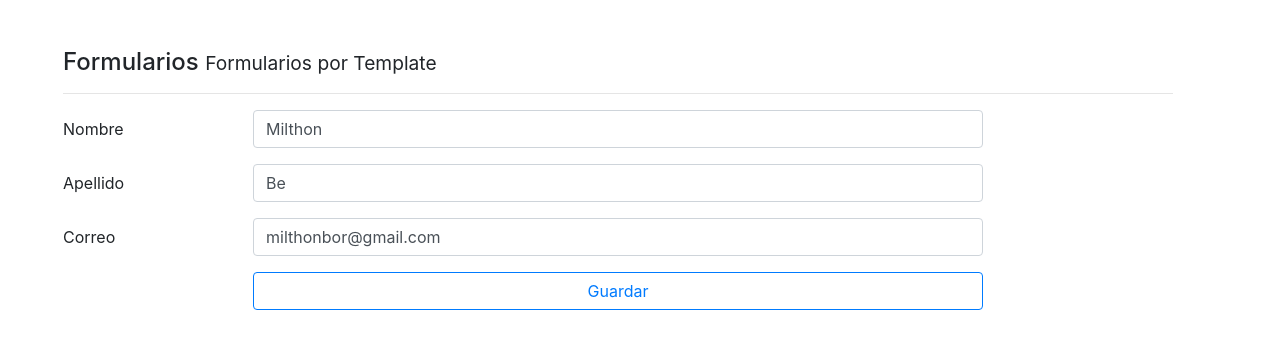
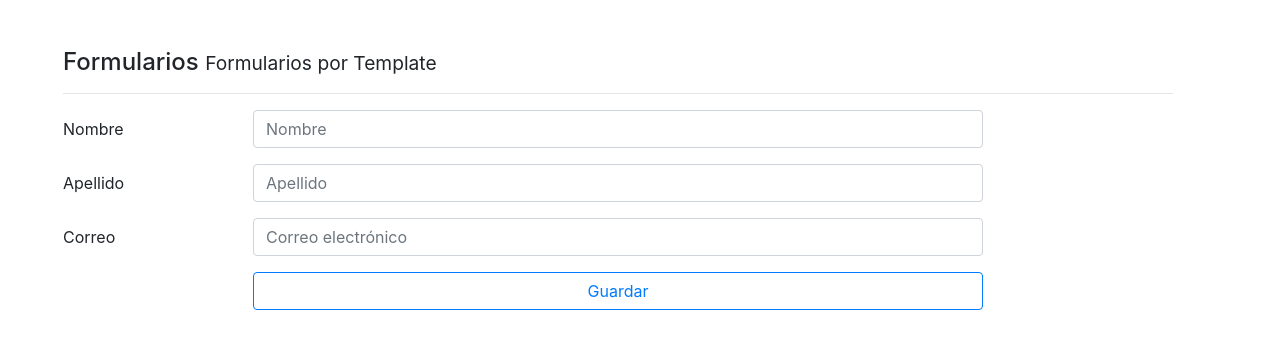
Before and after one commit to MilthonB/Angular-practicas, an Angular app in the folder formularios/: page /template in a window 1280 px wide. Shown: the top 348 px of the page. Built offline with nearby package versions, Linux system fonts and the light colour scheme.

Commit message:
validacions inputs

```diff
--- a/formularios/src/app/pages/template/template.component.html
+++ b/formularios/src/app/pages/template/template.component.html
@@ -17,6 +17,7 @@
                required
                minlength="5"
                #nombre="ngModel">
+               <small *ngIf="nombre.invalid && nombre.touched" class="formtext text-danger">Ingrese 5 letras</small>
       </div>
     </div>
 
@@ -34,6 +35,8 @@
                name="apellido"
                placeholder="Apellido"
                #apellido="ngModel">
+         <small *ngIf="apellido.invalid && apellido.touched" class="formtext text-danger">Ingrese 8 letras</small>
+
       </div>
     </div>
 
@@ -52,6 +55,8 @@
              placeholder="Correo electrónico"
              pattern="[a-z0-9._%+-]+@[a-z0-9.-]+\.[a-z]{2,3}$"
              #correo="ngModel">
+      <small *ngIf="correo.invalid && correo.touched" class="formtext text-danger">El correo es obligatorio</small>
+
     </div>
   </div>
 
--- a/formularios/src/app/pages/template/template.component.ts
+++ b/formularios/src/app/pages/template/template.component.ts
@@ -9,9 +9,9 @@ import { NgForm } from '@angular/forms';
 export class TemplateComponent implements OnInit {
 
   usuario = {
-    nombre: "Milthon",
-    apellido:"Be",
-    correo: "milthonbor@gmail.com",
+    nombre: "",
+    apellido:"",
+    correo: "",
 
   }
 
@@ -22,6 +22,19 @@ export class TemplateComponent implements OnInit {
 
 
   guardar( forma: NgForm){
+
+
+    if(forma.invalid){
+
+      Object.values( forma.controls ).forEach( control => {
+
+        control.markAsTouched();
+
+      });
+      return;
+
+    }
+
     console.log(forma.value);
   }
 }
```
